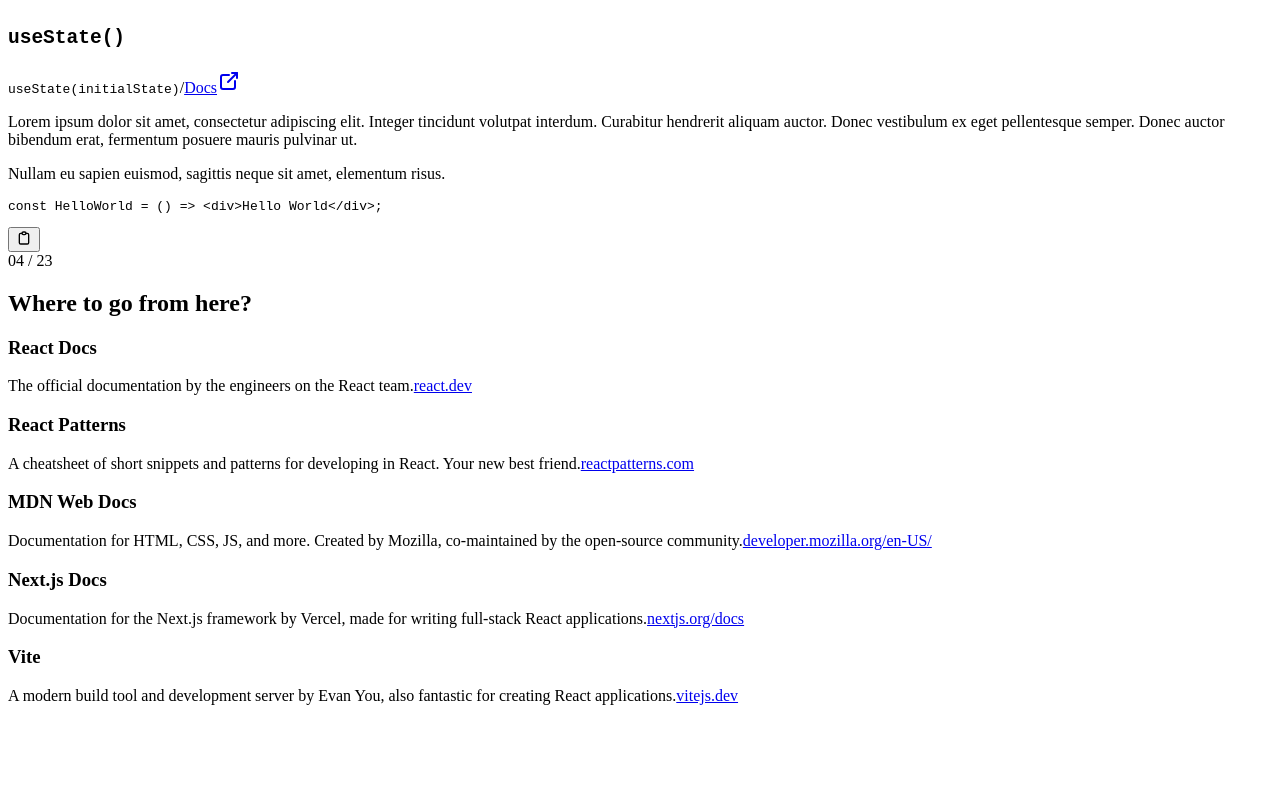
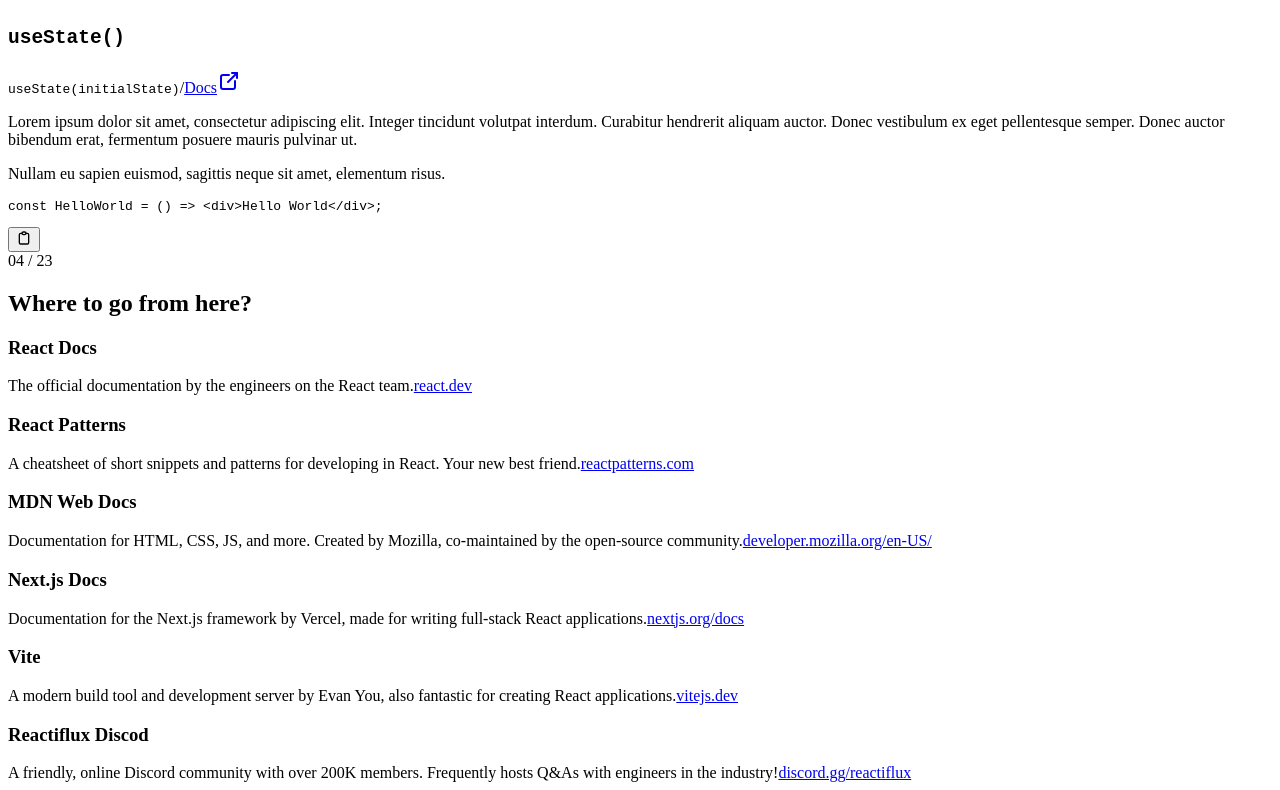
Before and after one commit to mobiclub/2023-fall-workshop-learn-react, a Next.js app: page / in a window 1280 px wide. Shown: the part 725-1515 px from the top of the page. Before the commit the page ends 1438 px from the top, so only its background shows below. Built offline with nearby package versions, Linux system fonts and the light colour scheme.

Commit message:
chore: add Reactiflux resource

```diff
--- a/src/app/page.tsx
+++ b/src/app/page.tsx
@@ -98,6 +98,10 @@
 						siteName='Vite'
 						url='https://vitejs.dev/'
 						desc='A modern build tool and development server by Evan You, also fantastic for creating React applications.' />
+					<LinkPreview
+						siteName='Reactiflux Discod'
+						url='https://discord.gg/reactiflux'
+						desc='A friendly, online Discord community with over 200K members. Frequently hosts Q&As with engineers in the industry!' />
 				</div>
 			</Slide>
 		</main>
```
